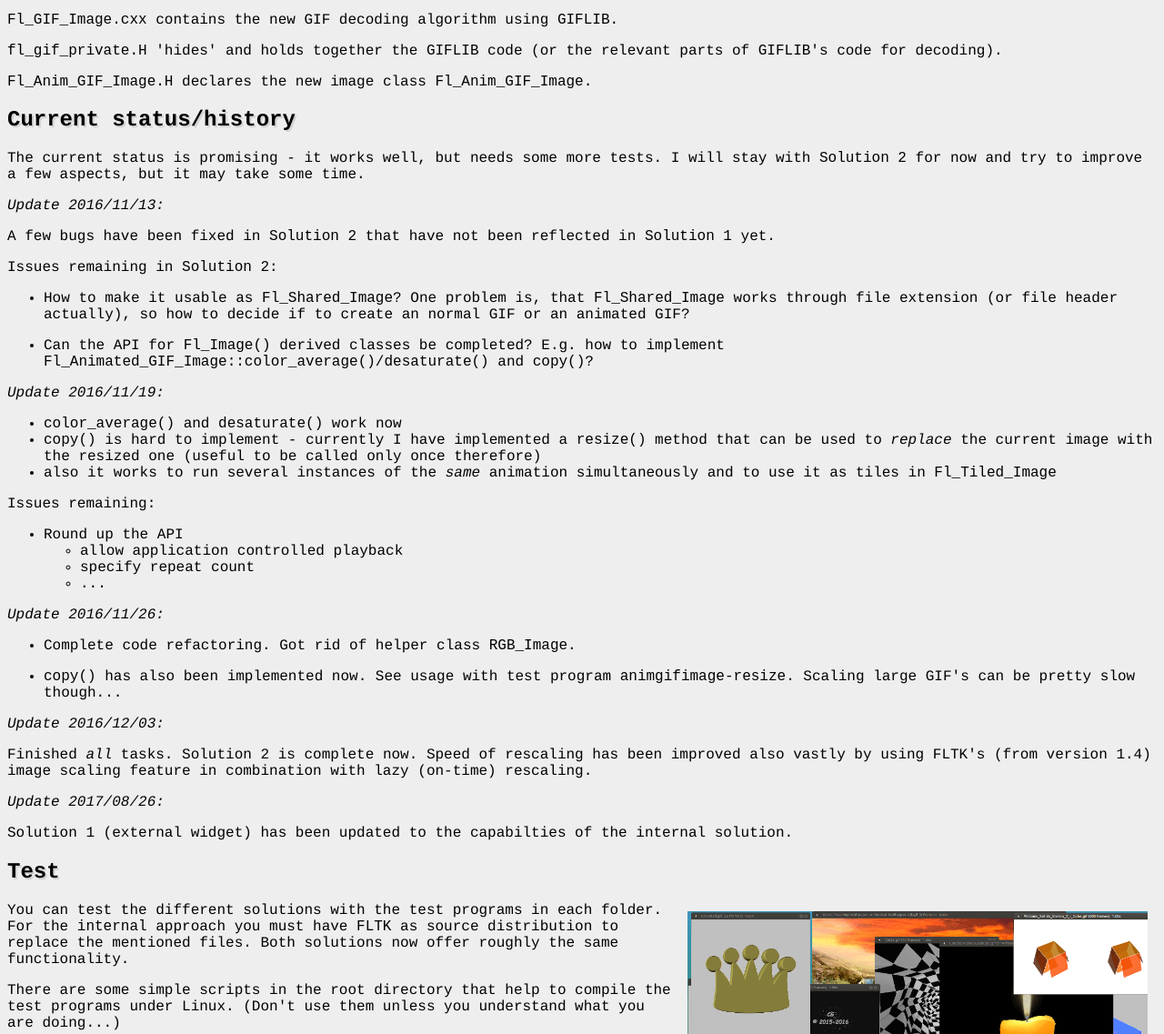
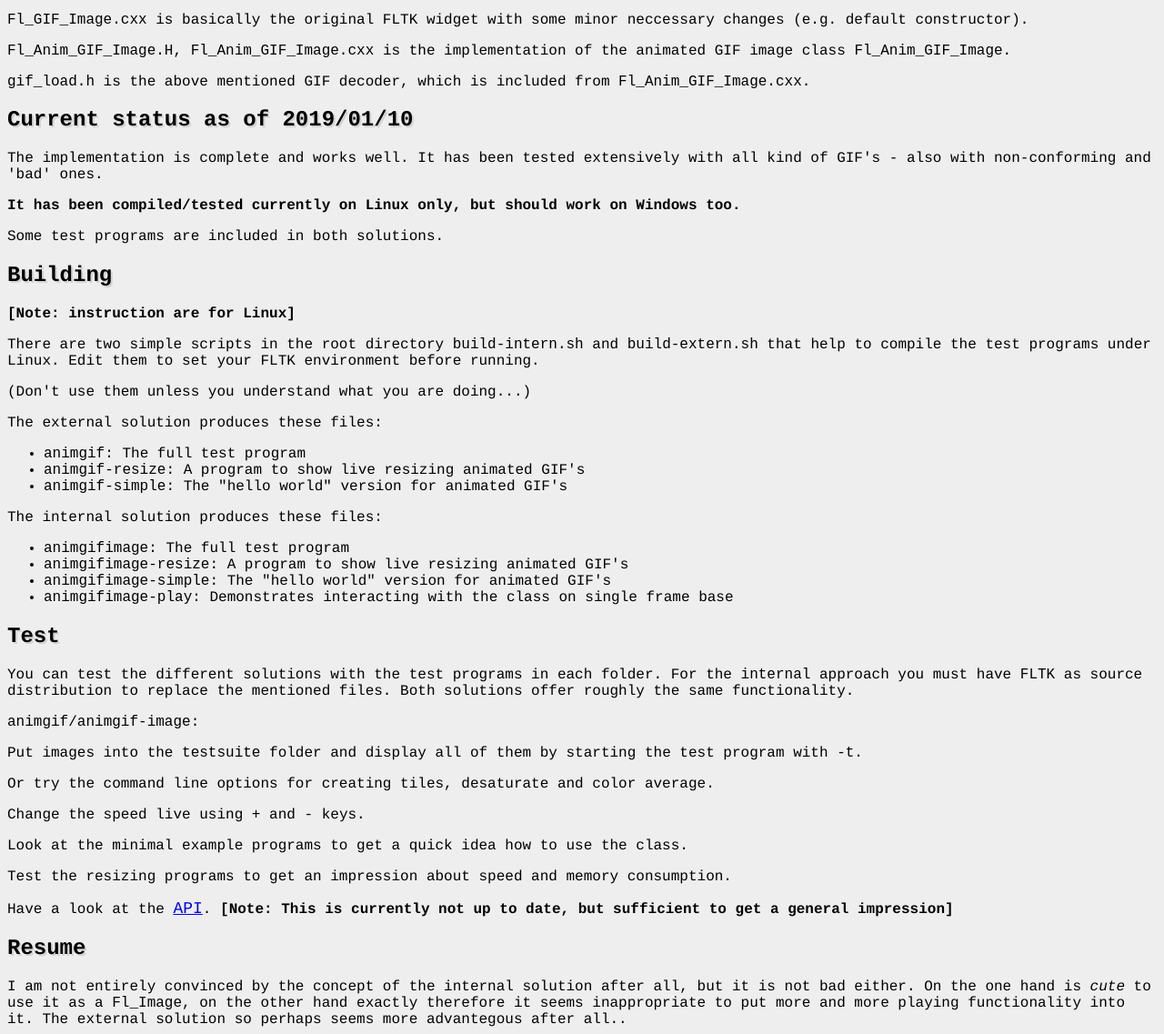
Before and after one commit to wcout/wcout.github.io, a plain HTML site: page animgif.html in a window 1280 px wide. Shown: the part 591-1728 px from the top of the page at 91% size. Drawn offline with Linux system fonts and the light colour scheme.

Commit message:
~update animgif

```diff
--- a/animgif.html
+++ b/animgif.html
@@ -18,14 +18,14 @@ currently. There has been already some third party work on this subject here:</p
 
 <p>Unfortunately there are many animated GIF's that don't play well with this solution.
 So I tried to fix the bugs, but after much disappointment decided to start from scratch. I found
-<a href="http://giflib.sourceforge.net/">The GIFLIB project</a>, an easy to use library to reduce
+<a href="https://github.com/hidefromkgb/gif_load">gif_load</a>, an easy to use header only GIF loader to reduce
 the burden of decoding the GIF's to get more quickly (and safely) to the real work of designing
 the interface to FLTK.</p>
 
-<h2>Solution 1: External Widget</h2>
+<h2>Solution 1: External FLTK-Widget</h2>
 
 <p>My first solution was an external Widget <code>Fl_Anim_GIF</code>, derived from the basic FLTK widget <code>Fl_Box</code>.
-This solution works well and can be found in the folder <code>extern</code>.</p>
+This solution works well and can be found in the folder <code>extern</code><del> </p>
 
 <p>But Kleine Bre's design approach to expand the <code>Fl_GIF_Image</code> class with animation capabilties
 seems advantegeous. On the other hand I did not want to have <code>Fl_GIF_Image</code> load animated files
@@ -43,86 +43,57 @@ stores its images directly in RGB-format without an intermittent <code>XPM</code
 
 <p>The files there can be copied directly into the FLTK source tree to replace the current GIF code.</p>
 
-<p><code>Fl_GIF_Image.cxx</code> contains the new GIF decoding algorithm using <code>GIFLIB</code>.</p>
+<p><code>Fl_GIF_Image.cxx</code> is basically the original FLTK widget with some minor neccessary
+changes (e.g. default constructor).</p>
 
-<p><code>fl_gif_private.H</code> 'hides' and holds together the <code>GIFLIB</code> code (or the relevant parts of
-<code>GIFLIB</code>'s code for decoding).</p>
+<p><code>Fl_Anim_GIF_Image.H</code>, <code>Fl_Anim_GIF_Image.cxx</code> is the implementation of the animated GIF
+image class <code>Fl_Anim_GIF_Image</code>.</p>
 
-<p><code>Fl_Anim_GIF_Image.H</code> declares the new image class <code>Fl_Anim_GIF_Image</code>.</p>
+<p><code>gif_load.h</code> is the above mentioned GIF decoder, which is included from <code>Fl_Anim_GIF_Image.cxx</code>.</p>
 
-<h2>Current status/history</h2>
+<h2>Current status as of 2019/01/10</h2>
 
-<p>The current status is promising - it works well, but needs some more tests.
-I will stay with <code>Solution 2</code> for now and try to improve a few aspects, but
-it may take some time.</p>
+<p>The implementation is complete and works well. It has been tested extensively with all kind
+of GIF's - also with non-conforming and 'bad' ones.</p>
 
-<p><em>Update 2016/11/13:</em></p>
+<p><strong>It has been compiled/tested currently on Linux only, but should work on Windows too.</strong></p>
 
-<p>A few bugs have been fixed in <code>Solution 2</code> that have not been reflected in
-<code>Solution 1</code> yet.</p>
+<p>Some test programs are included in both solutions.</p>
 
-<p>Issues remaining in <code>Solution 2</code>:</p>
+<h2>Building</h2>
+
+<p><strong>[Note: instruction are for Linux]</strong></p>
+
+<p>There are two simple scripts in the root directory <code>build-intern.sh</code> and <code>build-extern.sh</code>
+that help to compile the test programs under Linux. Edit them to set your FLTK environment
+before running.</p>
+
+<p>(Don't use them unless you understand what you are doing...)</p>
+
+<p>The external solution produces these files:</p>
 
 <ul>
-<li><p>How to make it usable as <code>Fl_Shared_Image</code>? One problem is, that <code>Fl_Shared_Image</code>
-works through file extension (or file header actually), so how to decide if to
-create an normal GIF or an animated GIF?</p></li>
-<li><p>Can the API for <code>Fl_Image()</code> derived classes be completed? E.g. how to implement
-<code>Fl_Animated_GIF_Image::color_average()</code>/<code>desaturate()</code> and <code>copy()</code>?</p></li>
+<li><code>animgif</code>: The full test program</li>
+<li><code>animgif-resize</code>: A program to show live resizing animated GIF's</li>
+<li><code>animgif-simple</code>: The "hello world" version for animated GIF's</li>
 </ul>
 
-<p><em>Update 2016/11/19:</em></p>
+<p>The internal solution produces these files:</p>
 
 <ul>
-<li><code>color_average()</code> and <code>desaturate()</code> work now</li>
-<li><code>copy()</code> is hard to implement - currently I have implemented a <code>resize()</code> method
-that can be used to <em>replace</em> the current image with the resized one (useful
-to be called only once therefore)</li>
-<li>also it works to run several instances of the <em>same</em> animation simultaneously
-and to use it as tiles in <code>Fl_Tiled_Image</code></li>
+<li><code>animgifimage</code>: The full test program</li>
+<li><code>animgifimage-resize</code>: A program to show live resizing animated GIF's</li>
+<li><code>animgifimage-simple</code>: The "hello world" version for animated GIF's</li>
+<li><code>animgifimage-play</code>: Demonstrates interacting with the class on single frame base</li>
 </ul>
-
-<p>Issues remaining:</p>
-
-<ul>
-<li>Round up the API
-<ul>
-<li>allow application controlled playback</li>
-<li>specify repeat count</li>
-<li>...</li>
-</ul></li>
-</ul>
-
-<p><em>Update 2016/11/26:</em></p>
-
-<ul>
-<li><p>Complete code refactoring. Got rid of helper class <code>RGB_Image</code>.</p></li>
-<li><p><code>copy()</code> has also been implemented now. See usage with test program
-<code>animgifimage-resize</code>. Scaling large GIF's can be pretty slow though...</p></li>
-</ul>
-
-<p><em>Update 2016/12/03:</em></p>
-
-<p>Finished <em>all</em> tasks. Solution 2 is complete now. Speed of rescaling has
-  been improved also vastly by using FLTK's (from version 1.4) image scaling
-  feature in combination with lazy (on-time) rescaling.</p>
-
-<p><em>Update 2017/08/26:</em></p>
-
-<p>Solution 1 (external widget) has been updated to the capabilties of the
-  internal solution.</p>
 
 <h2>Test</h2>
 
-<p><img src="screenshots/animgif.png" alt="Screenshot of animated GIF demo running" title="Screenshot of animated GIF demo running" /></p>
-
 <p>You can test the different solutions with the test programs in each folder.
 For the <code>internal</code> approach you must have <code>FLTK</code> as source distribution to replace
-the mentioned files. Both solutions now offer roughly the same functionality.</p>
+the mentioned files. Both solutions offer roughly the same functionality.</p>
 
-<p>There are some simple scripts in the root directory that help to compile the test
-programs under Linux.
-(Don't use them unless you understand what you are doing...)</p>
+<p><code>animgif</code>/<code>animgif-image</code>:</p>
 
 <p>Put images into the <code>testsuite</code> folder and display all of them by starting
 the test program with <code>-t</code>.</p>
@@ -131,14 +102,17 @@ the test program with <code>-t</code>.</p>
 
 <p>Change the speed live using <code>+</code> and <code>-</code> keys.</p>
 
-<p>Look at the minimal example program <code>animgifimage-simple.cxx</code> to get a quick idea how to
+<p>Look at the minimal example programs to get a quick idea how to
 use the class.</p>
 
-<p>Have a look at the <a href="https://wcout.github.io/animgif/html/class_fl___anim___g_i_f___image.html">API</a>.</p>
+<p>Test the resizing programs to get an impression about speed and memory consumption.</p>
+
+<p>Have a look at the <a href="https://wcout.github.io/animgif/html/class_fl___anim___g_i_f___image.html">API</a>.
+<strong>[Note: This is currently not up to date, but sufficient to get a general impression]</strong></p>
 
 <h2>Resume</h2>
 
-<p>I am not entirely convinced by the concept of <code>Solution 2</code> after all, but it is
+<p>I am not entirely convinced by the concept of the internal solution after all, but it is
 not bad either. On the one hand is <em>cute</em> to use it as a <code>Fl_Image</code>, on the other
 hand exactly therefore it seems inappropriate to put more and more playing
 functionality into it. The external solution so perhaps seems more advantegous after all..</p>
```
Also changed, not shown: 1 other file.
